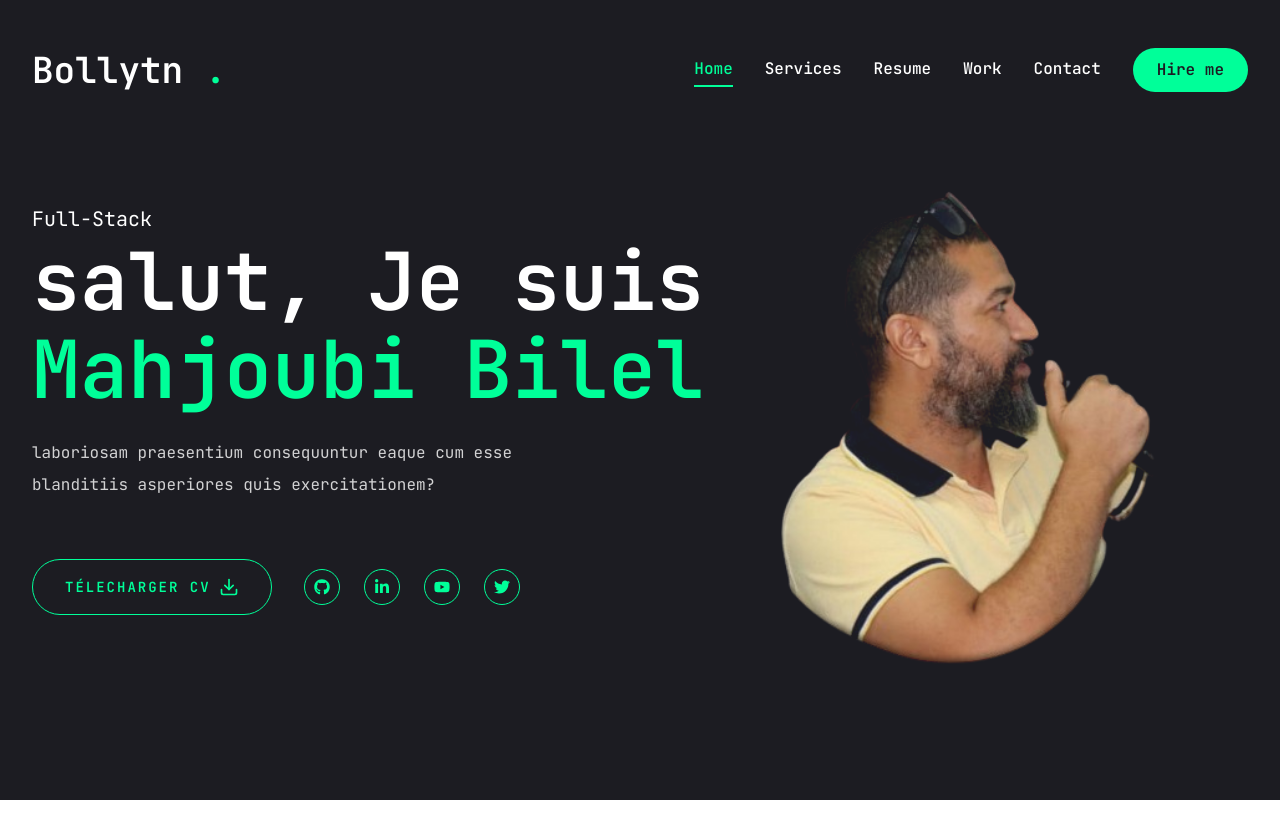
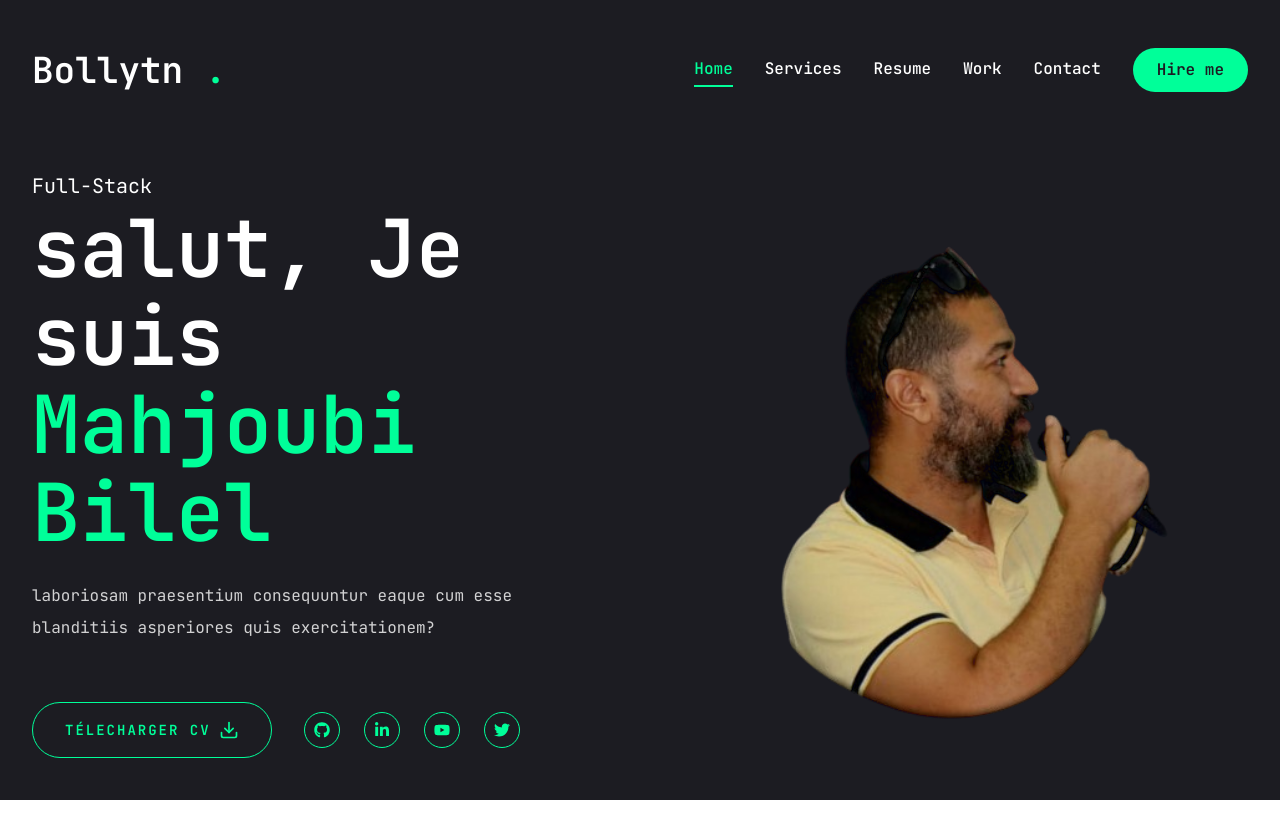
Before and after one commit to bollytn/prof.info, a Next.js app: page / in a window 1280 px wide. Shown: the top 838 px of the page. Before the commit the page ends 800 px from the top, so only its background shows below. Built offline with nearby package versions, Linux system fonts and the light colour scheme.

Commit message:
photo order

```diff
--- a/app/page.jsx
+++ b/app/page.jsx
@@ -32,7 +32,7 @@ export default function Home() {
             </div>
           </div>
           {/* photo*/}
-          <div>
+          <div className='order-1 ml-12 xl:order-none mb-8 xl:mb-0'>
             <Photo />
           </div>
         </div>
--- a/components/Photo.jsx
+++ b/components/Photo.jsx
@@ -6,8 +6,8 @@ import Image from "next/image"
 const Photo = () => {
     return (
         <div className="w-full h-full relative">
-            <motion.div>
-             <div className="w-[289px] h-[298px] xl:w-[498px] xl:h-[498px] mix-blend-lighten">
+            <motion.div >
+             <div className="w-[289px] h-[298px] xl:w-[498px] xl:h-[498px] mix-blend-difference">
                 <Image
                     src="/assets/photo.png"
                     priority
```
